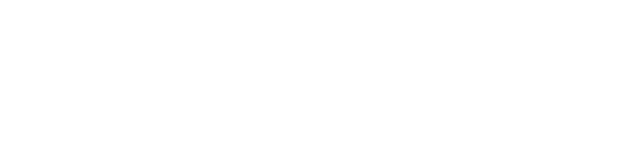
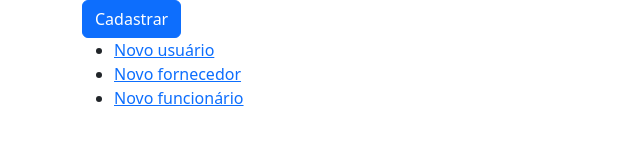
Before and after one commit to SaraMonique13/Java-Ebac, a plain HTML site: page bootstrap-avancado/dropdown/index.html in a window 1280 px wide. Shown: the whole page, without its empty margins (0-640 px from the left). Drawn offline with Linux system fonts and the light colour scheme.

Commit message:
create button e list

```diff
--- a/bootstrap-avancado/dropdown/index.html
+++ b/bootstrap-avancado/dropdown/index.html
@@ -7,6 +7,18 @@
     <link rel="stylesheet" href="lib/bootstrap.min.css">
 </head>
 <body>
+    <div class="container">
+        <div class="dropdown">
+            <button class="btn btn-primary">
+                Cadastrar
+            </button>
+            <ul>
+                <li><a href="#">Novo usuário</a></li>
+                <li><a href="#">Novo fornecedor</a></li>
+                <li><a href="#">Novo funcionário</a></li>
+            </ul>
+        </div>
+    </div>
     <script src="lib/bootstrap.bundle.min.js"></script>
 </body>
 </html>
```
